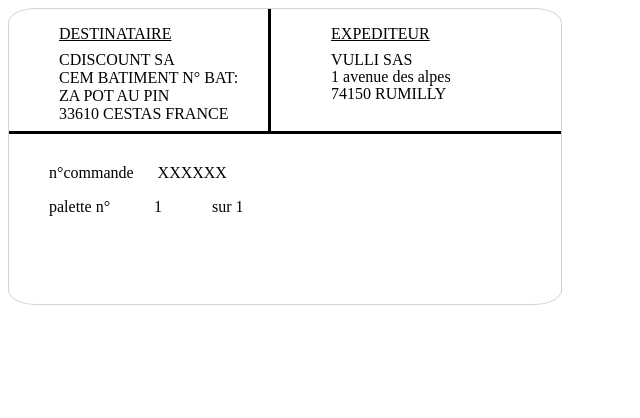
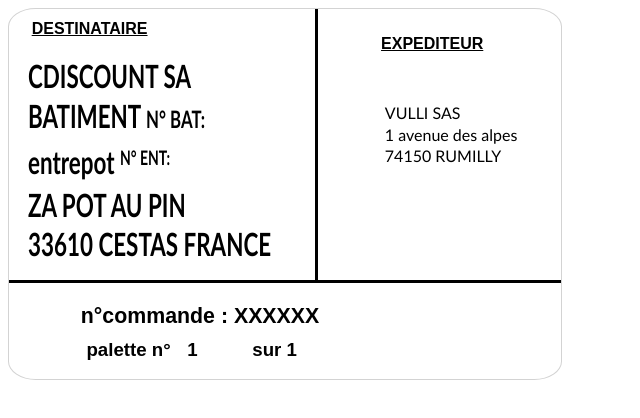
Before and after one commit to vivilefebvre/vivilefebvre.github.io, a plain HTML site: page templates/CDISCOUNT/template-cdiscount4.html in a window 1280 px wide. Shown: the whole page, without its empty margins (0-640 px from the left). Drawn offline with Linux system fonts and the light colour scheme.

Commit message:
cdiscount 4

```diff
--- a/templates/CDISCOUNT/template-cdiscount4.html
+++ b/templates/CDISCOUNT/template-cdiscount4.html
@@ -10,8 +10,6 @@
 #firstpart{
     display: flex;
     flex-direction: row;
-
-
     border-bottom: 3px solid black ;
 }
 #border1{
@@ -39,36 +37,37 @@
 }
 #Etiquette4{
     width: 146mm;
-  height: 78mm;
+  height: 98mm;
   border:  1px solid lightgrey;
   border-radius: 5%;
 }
 
 #secondpart{
-    margin-left: 40px;
-    margin-top: 30px;
+    margin-left:17mm;
+
 }
 </style>
 <body>
 
 <div id="Etiquette4">
   <div id="firstpart">
-    <div  style="margin-left: 50px;" >
-        <p><u>DESTINATAIRE</u></p>
-        <div style="line-height : 2px;">
-        <p >CDISCOUNT SA</p>
-        <p>CEM BATIMENT N° BAT: </p>
-        <p>ZA POT AU PIN</p>
-        <p>33610 CESTAS FRANCE</p>
+    <div  id="partie-destinataire" style="width: 81mm;">
+        <p style=" text-decoration: underline; font-size: 12pt; font-weight: bold; font-family: Arial, sans-serif;margin-top: 3mm; margin-left: 6mm;">DESTINATAIRE</p>
+        <div style="font-size: 24pt; font-weight: bold; font-family: Calibri, sans-serif;line-height: 2mm;margin-left:5mm;transform: scaleX(0.7); transform-origin: left;">
+        <p style="margin-top: 9mm;" >CDISCOUNT SA</p>
+        <p style="min-width: max-content;">BATIMENT  <span style="font-size: 18pt; font-weight: bold; font-family: Calibri, sans-serif;">N° BAT:</span> </p>
+        <p style="min-width: max-content;">entrepot  <span style="font-size: 18pt; font-weight: bold; font-family: Calibri, sans-serif;"><sup>N° ENT:</sup></span> </p>
+        <p >ZA POT AU PIN</p>
+        <p style="min-width: max-content; ">33610 CESTAS FRANCE</p>
         </div>
 
     </div>
-    <div id="border1" style="margin-left: 30px;" >
-        <div style="margin-left: 50px;">
-        <p><u>EXPEDITEUR</u> </p>
+    <div id="border1"  >
+        <div id="partie-expediteur"  >
+        <p style=" text-decoration: underline; font-size: 12pt; font-weight: bold; font-family: Arial, sans-serif;margin-top: 7mm;margin-left: 14mm;">EXPEDITEUR </p>
 
-        <div style="line-height : 1px;">
-        <p>VULLI SAS</p>
+        <div style="font-size: 12pt; font-weight: normal; font-family: Calibri, sans-serif;margin-left: 15mm;line-height: 1.5mm;">
+        <p style="margin-top: 15mm;">VULLI SAS</p>
         <p>1 avenue des alpes</p>
         <p>74150 RUMILLY</p>
     </div>
@@ -79,8 +78,8 @@
     </div>
 </div>
     <div id="secondpart"  >
-        <p> n°commande <span style="margin-left: 20px;">XXXXXX</span></p>
-        <p style="min-width: 20px;">palette n° <span style="margin-left:40px">1</span><span style="margin-left:50px">sur 1</span></p>
+        <p style="font-size: 16pt; font-weight: bold; font-family: Arial, sans-serif;margin-left:2mm;"> n°commande : <span>XXXXXX</span></p>
+        <p style="font-size: 14pt; font-weight: bold; font-family: Arial, sans-serif;margin-left: 3.5mm;margin-top: -3mm;">palette n° <span style="margin-left:3mm">1</span><span style="margin-left:14.5mm">sur 1</span></p>
 
 
     </div>
```
Also changed, not shown: 2 other files.
